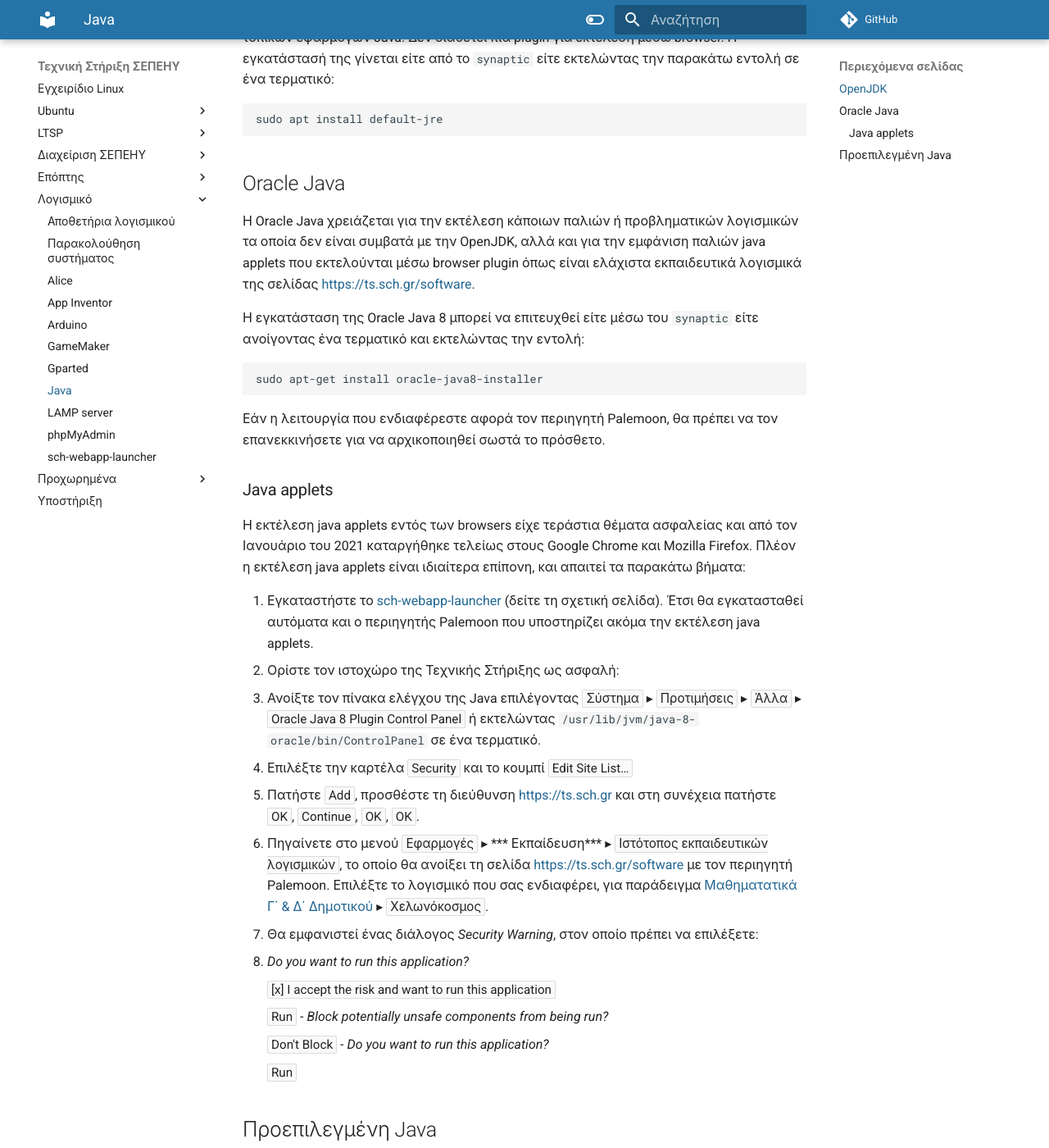
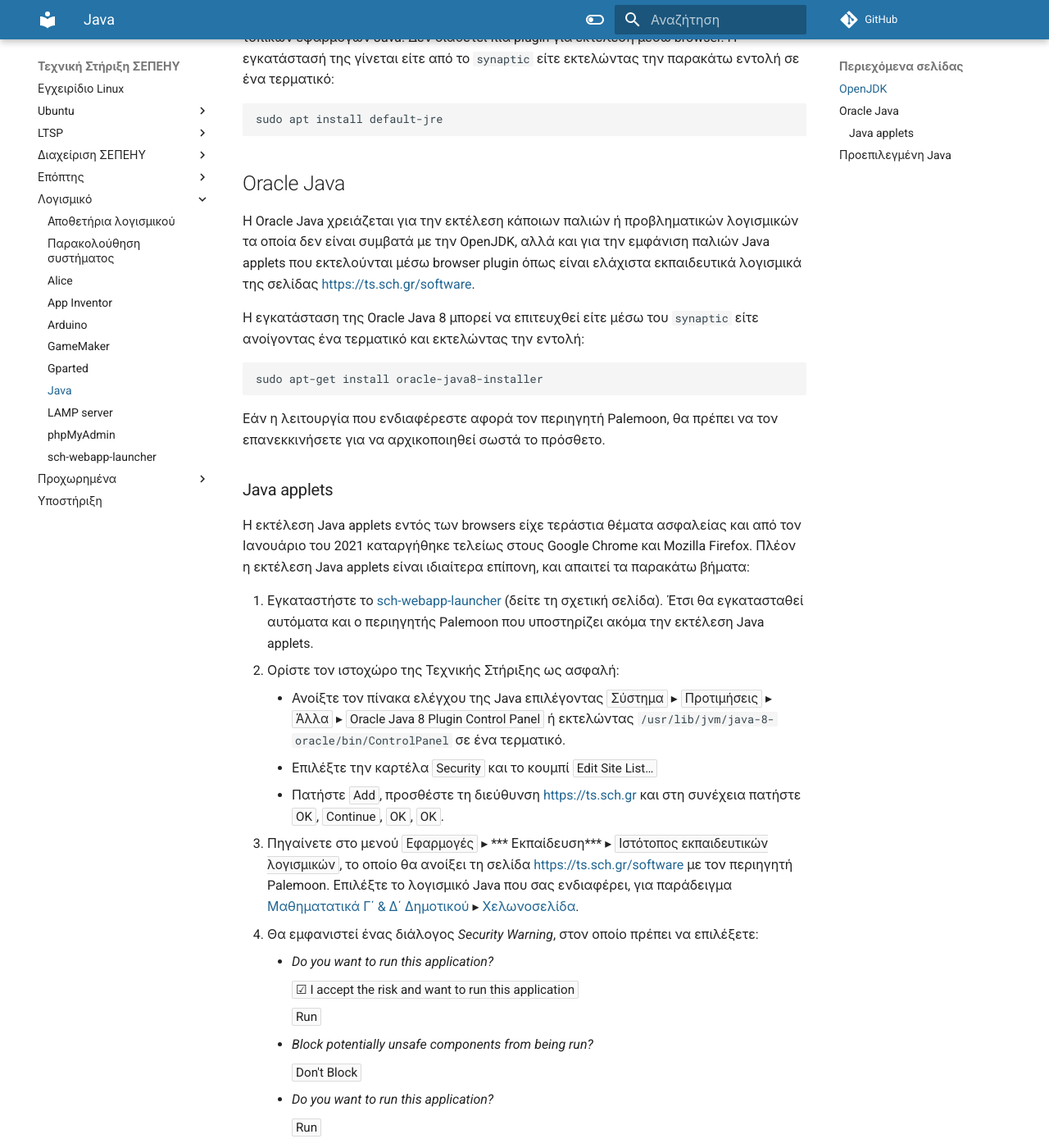
Before and after one commit to siahos/el.ltsp.org, an MkDocs documentation site: the page built from docs/software/java/index.md, in a window 1280 px wide and 1400 px high, scrolled down 340 px. Shown: the whole window at 82% size. Built offline with MkDocs 1.6.1 and Material for MkDocs 9.7.7, drawn with Linux system fonts in a browser that asks for light colours; comment, search, counter and statistics services are not loaded; some of the changed text lies outside the part shown.

Commit message:
Update java

````diff
--- a/docs/software/java/index.md
+++ b/docs/software/java/index.md
@@ -19,7 +19,7 @@ sudo apt install default-jre
 
 Η Oracle Java χρειάζεται για την εκτέλεση κάποιων παλιών ή προβληματικών
 λογισμικών τα οποία δεν είναι συμβατά με την OpenJDK, αλλά και για την
-εμφάνιση παλιών java applets που εκτελούνται μέσω browser plugin όπως είναι
+εμφάνιση παλιών Java applets που εκτελούνται μέσω browser plugin όπως είναι
 ελάχιστα εκπαιδευτικά λογισμικά της σελίδας <https://ts.sch.gr/software>.
 
 Η εγκατάσταση της Oracle Java 8 μπορεί να επιτευχθεί είτε μέσω του `synaptic`
@@ -34,51 +34,54 @@ sudo apt-get install oracle-java8-installer
 
 ### Java applets
 
-Η εκτέλεση java applets εντός των browsers είχε τεράστια θέματα ασφαλείας και
+Η εκτέλεση Java applets εντός των browsers είχε τεράστια θέματα ασφαλείας και
 από τον Ιανουάριο του 2021 καταργήθηκε τελείως στους Google Chrome και
-Mozilla Firefox. Πλέον η εκτέλεση java applets είναι ιδιαίτερα επίπονη, και
+Mozilla Firefox. Πλέον η εκτέλεση Java applets είναι ιδιαίτερα επίπονη, και
 απαιτεί τα παρακάτω βήματα:
 
-1. Εγκαταστήστε το [sch-webapp-launcher](sch-webapp-launcher) (δείτε τη
-   σχετική σελίδα). Έτσι θα εγκατασταθεί αυτόματα και ο περιηγητής Palemoon που
-   υποστηρίζει ακόμα την εκτέλεση java applets.
+ 1. Εγκαταστήστε το [sch-webapp-launcher](sch-webapp-launcher) (δείτε τη
+    σχετική σελίδα). Έτσι θα εγκατασταθεί αυτόματα και ο περιηγητής Palemoon
+    που υποστηρίζει ακόμα την εκτέλεση Java applets.
 
-2. Ορίστε τον ιστοχώρο της Τεχνικής Στήριξης ως ασφαλή:
-   - Ανοίξτε τον πίνακα ελέγχου της Java επιλέγοντας ***Σύστημα*** ▸
-     ***Προτιμήσεις*** ▸ ***Άλλα*** ▸ ***Oracle Java 8 Plugin Control Panel***
-     ή εκτελώντας `/usr/lib/jvm/java-8-oracle/bin/ControlPanel` σε ένα
-     τερματικό.
-   - Επιλέξτε την καρτέλα ***Security*** και το κουμπί ***Edit Site List…***
-   - Πατήστε ***Add***, προσθέστε τη διεύθυνση <https://ts.sch.gr> και στη
-     συνέχεια πατήστε ***OK***, ***Continue***, ***OK***, ***OK***.
+ 2. Ορίστε τον ιστοχώρο της Τεχνικής Στήριξης ως ασφαλή:
+    - Ανοίξτε τον πίνακα ελέγχου της Java επιλέγοντας ***Σύστημα*** ▸
+      ***Προτιμήσεις*** ▸ ***Άλλα*** ▸ ***Oracle Java 8 Plugin Control Panel***
+      ή εκτελώντας `/usr/lib/jvm/java-8-oracle/bin/ControlPanel` σε ένα
+      τερματικό.
+    - Επιλέξτε την καρτέλα ***Security*** και το κουμπί ***Edit Site List…***
+    - Πατήστε ***Add***, προσθέστε τη διεύθυνση <https://ts.sch.gr> και στη
+      συνέχεια πατήστε ***OK***, ***Continue***, ***OK***, ***OK***.
 
-3. Πηγαίνετε στο μενού ***Εφαρμογές*** ▸ *** Εκπαίδευση*** ▸ ***Ιστότοπος
-   εκπαιδευτικών λογισμικών***, το οποίο θα ανοίξει τη σελίδα
-   <https://ts.sch.gr/software> με τον περιηγητή Palemoon. Επιλέξτε το
-   λογισμικό που σας ενδιαφέρει, για παράδειγμα [Μαθηματατικά Γ΄ & Δ΄
-   Δημοτικού](https://ts.sch.gr/repo/online-packages/dim-mathimatika-c-d/d05-web/index.html)
-   ▸ ***Χελωνόκοσμος***.
+ 3. Πηγαίνετε στο μενού ***Εφαρμογές*** ▸ *** Εκπαίδευση*** ▸ ***Ιστότοπος
+    εκπαιδευτικών λογισμικών***, το οποίο θα ανοίξει τη σελίδα
+    <https://ts.sch.gr/software> με τον περιηγητή Palemoon. Επιλέξτε το
+    λογισμικό Java που σας ενδιαφέρει, για παράδειγμα [Μαθηματατικά Γ΄ & Δ΄
+    Δημοτικού](https://ts.sch.gr/repo/online-packages/dim-mathimatika-c-d/d05-web/index.html)
+    ▸ [Χελωνοσελίδα](https://ts.sch.gr/repo/online-packages/dim-mathimatika-c-d/d05-web/classG/programs/JLogo.html).
 
-4. Θα εμφανιστεί ένας διάλογος *Security Warning*, στον οποίο πρέπει να
-   επιλέξετε:
+ 4. Θα εμφανιστεί ένας διάλογος *Security Warning*, στον οποίο πρέπει να
+    επιλέξετε:
 
-   - *Do you want to run this application?*
+      - *Do you want to run this application?*
 
-      ***[x] I accept the risk and want to run this application***
+        ***☑ I accept the risk and want to run this application***
 
-      ***Run***
-   - *Block potentially unsafe components from being run?*
+        ***Run***
 
-      ***Don't Block***
-   - *Do you want to run this application?*
+      - *Block potentially unsafe components from being run?*
 
-      ***Run***
+        ***Don't Block***
+
+      - *Do you want to run this application?*
+
+         ***Run***
 
 ## Προεπιλεγμένη Java
 
 Είναι δυνατόν να εγκαταστήσετε ταυτόχρονα το OpenJDK για τοπικές εφαρμογές και
-την Oracle Java για τα browser java applets. Για να επιλέξετε ποια από τις δύο
-θα χρησιμοποιείται για τοπικές εφαρμογές, εκτελέστε σε ένα τερματικό:
+την Oracle Java για τα Java applets εντός του browser. Για να επιλέξετε ποια
+από τις δύο θα χρησιμοποιείται για τοπικές εφαρμογές, εκτελέστε σε ένα
+τερματικό:
 
 ```shell
 sudo update-alternatives --config java
````
